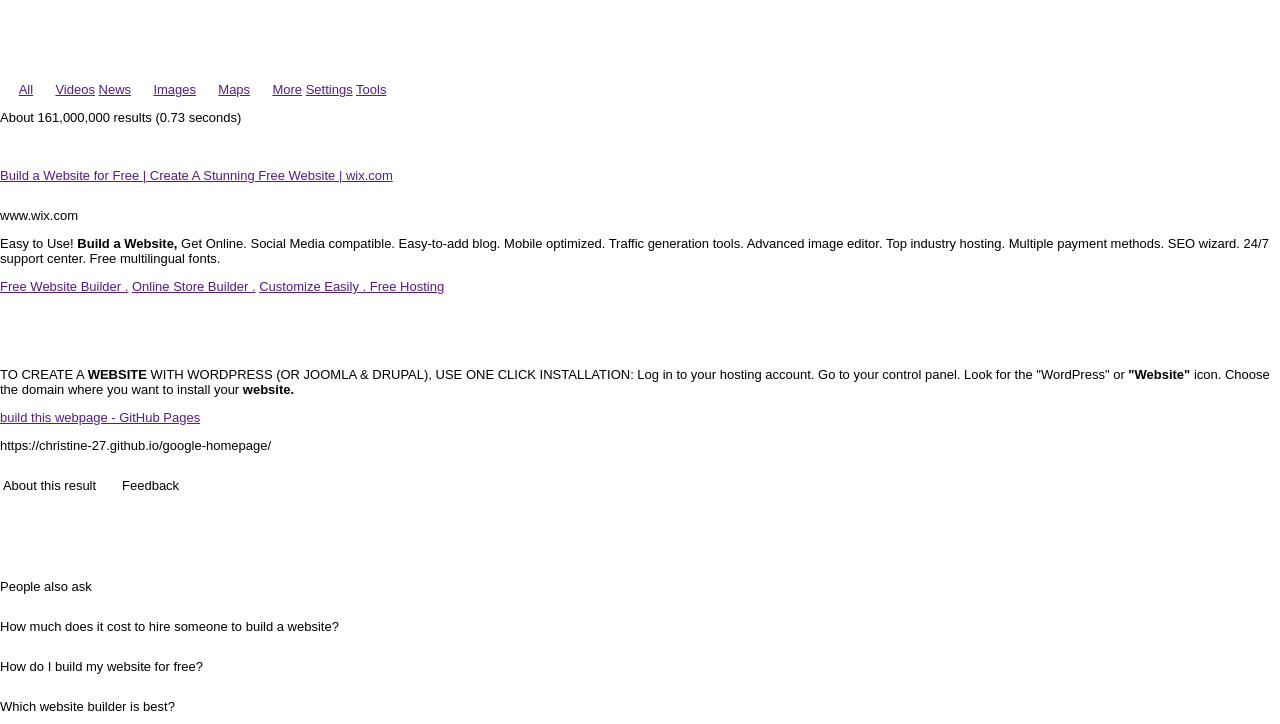
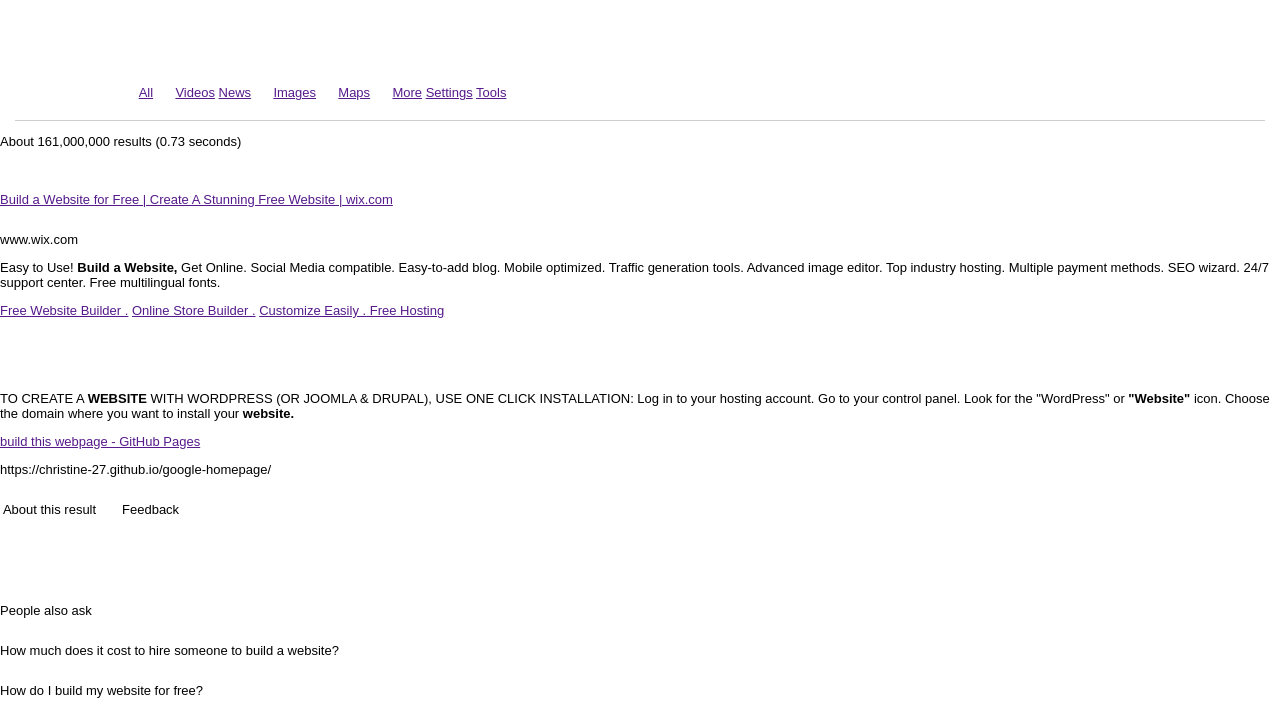
Before and after one commit to chelmerrox/Google.com-search-results-page, a plain HTML site: page index.html in a window 1280 px wide. Shown: the part 65-789 px from the top of the page. Drawn offline with Linux system fonts and the light colour scheme.

Commit message:
Move tabs to the right under the search bar

```diff
--- a/styles/style.css
+++ b/styles/style.css
@@ -111,3 +111,10 @@
 #signin:hover {
     box-shadow: 1px 1px 1px rgb(167, 164, 164);
 }
+
+/*Styles for the tabs in second container*/
+.tabs {
+    margin: 1px 15px;
+    padding: 2px 200px 20px 105px;
+    border-bottom: 1px solid rgb(206, 204, 204);
+}
```
